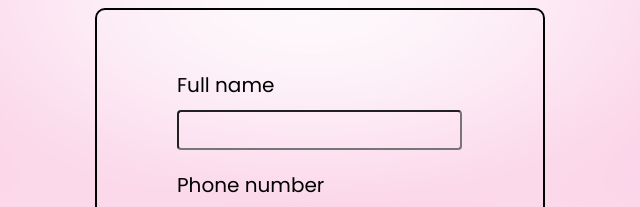
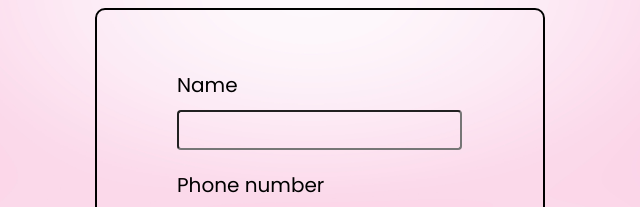
Before and after one commit to prathu9/baby-sure, a plain HTML site: page index.html in a window 1280 px wide. Shown: the part 1847-2054 px from the top of the page, 320-960 px from the left. Drawn offline with Linux system fonts and the light colour scheme.

Commit message:
updated name label in form

```diff
--- a/index.html
+++ b/index.html
@@ -58,7 +58,7 @@
       </div>
       <h1>Contact Information</h1>
       <form id="contact-form">
-        <label for="name">Full name</label>
+        <label for="name">Name</label>
         <input name="name" minlength="2" required />
         <label for="number">Phone number</label>
         <input name="number" pattern="^(?:(?:\+|0{0,2})91(\s*[\-]\s*)?|[0]?)?[789]\d{9}$" required />
```
